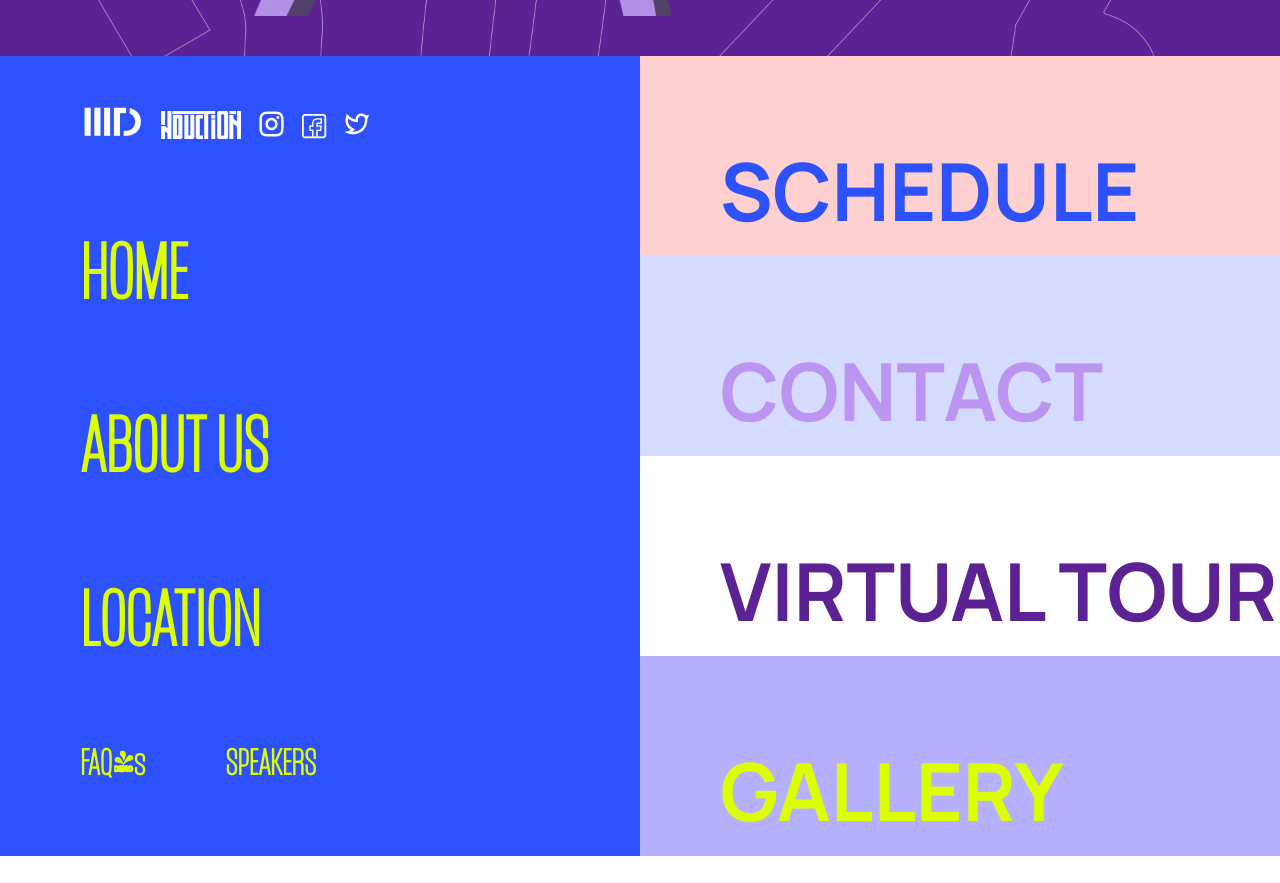
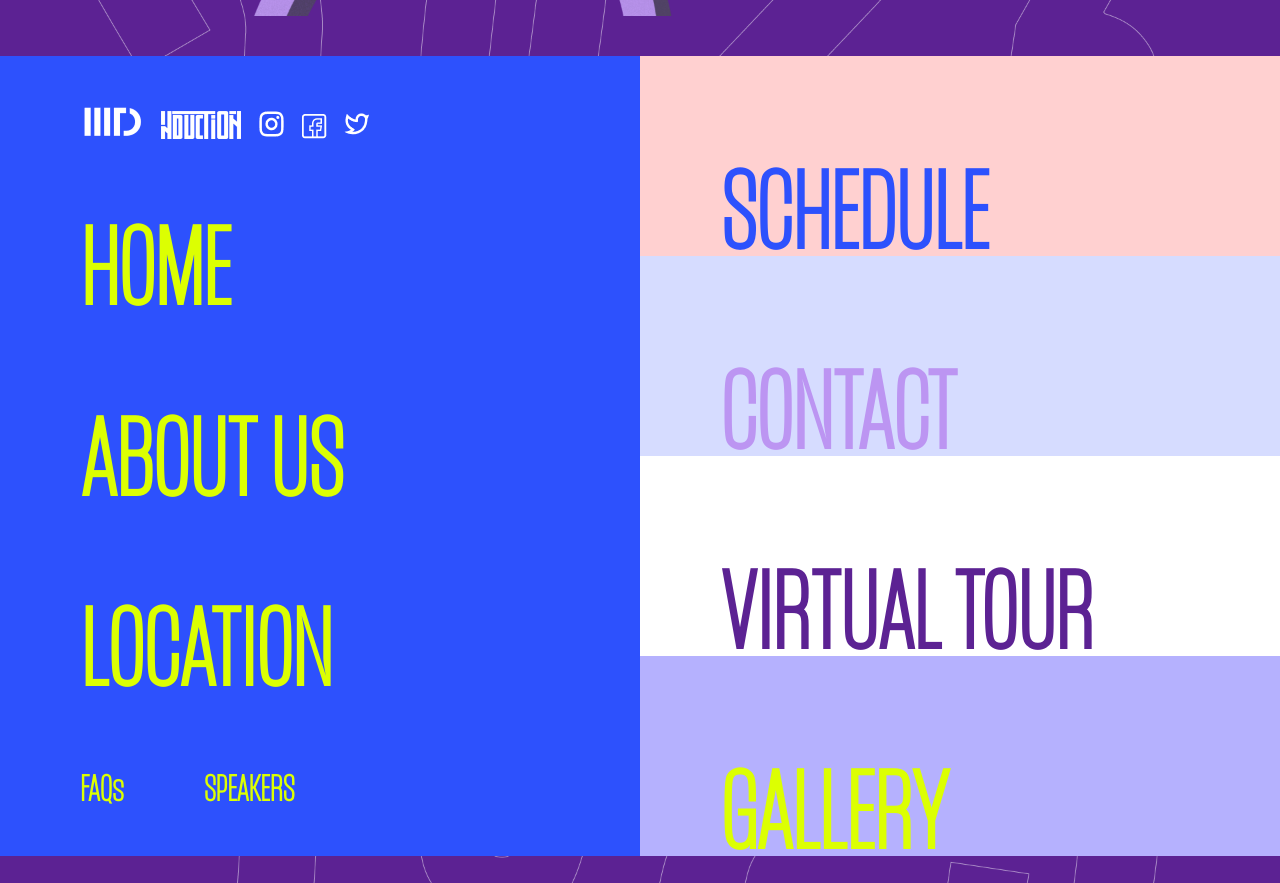
Before and after one commit to divyansh-4/mtech_induction23, a React (Create React App) app: page / in a window 1280 px wide. Shown: the part 800-1683 px from the top of the page. Before the commit the page ends 1656 px from the top, so only its background shows below. Built offline with nearby package versions, Linux system fonts and the light colour scheme.

Commit message:
updated all the elements with mongoose font

```diff
--- a/src/components/Menu.css
+++ b/src/components/Menu.css
@@ -82,7 +82,8 @@ body{
 .Home{
     display: flex;
     position: relative;
-    font-size: 5rem;
+    font-size: 7rem;
+    font-weight: 900;
     left: 5rem;
     color: #DCFF02;
 }
@@ -92,6 +93,7 @@ body{
     position: relative;
     left: 5rem;
     color: #DCFF02;
+    font-weight: bolder;
 }
 
 .Speakers{
@@ -110,8 +112,8 @@ body{
 .menu-item2{
     display: grid;
     grid-template-rows: 1fr 1fr 1fr 1fr;
-    font-family: "Manrope", sans-serif;
-    font-size: larger;
+    font-family: 'custom-mongoose',"Manrope", sans-serif;
+
 }
 
 .menu-item2-1{
@@ -124,7 +126,10 @@ body{
 .Schedule{
     display: flex;
     position: relative;
-    font-size: 5rem;
+    font-size: 7rem;
+    font-weight: 900; /* this is the boldness of the font and this is the maximum limit*/
+    text-shadow: #2D51FD;
+    font-stretch: expanded;
     text-align: center;
     left: 5rem;
     top: 5rem;
@@ -137,7 +142,8 @@ body{
 .Contact{
     display: flex;
     position: relative;
-    font-size: 5rem;
+    font-size: 7rem;
+    font-weight: 900;
     text-align: center;
     left: 5rem;
     top: 5rem;
@@ -149,7 +155,8 @@ body{
 .Virtual{
     display: flex;
     position: relative;
-    font-size: 5rem;
+    font-size: 7rem;
+    font-weight: 900;
     text-align: center;
     left: 5rem;
     top: 5rem;
@@ -161,7 +168,8 @@ body{
 .Gallery{
     display: flex;
     position: relative;
-    font-size: 5rem;
+    font-size: 7rem;
+    font-weight: 900;
     text-align: center;
     left: 5rem;
     top: 5rem;
--- a/src/components/Menu.jsx
+++ b/src/components/Menu.jsx
@@ -23,7 +23,7 @@ const Menu = () => {
                 <div className="menu-item1-2"> <h1 className={"Home"}> ABOUT US</h1></div>
                 <div className="menu-item1-3"> <h1 className={"Home"}> LOCATION</h1> </div>
                 <div className="menu-item1-4">
-                    <div className="menu-item1-4-1"> <h3 className={"FAQ"}> FAQ's</h3> </div>
+                    <div className="menu-item1-4-1"> <h3 className={"FAQ"}> FAQs</h3> </div>
                     <div className="menu-item1-4-2"> <h3 className={"Speakers"}> SPEAKERS</h3> </div>
                 </div>
             </div>
```
